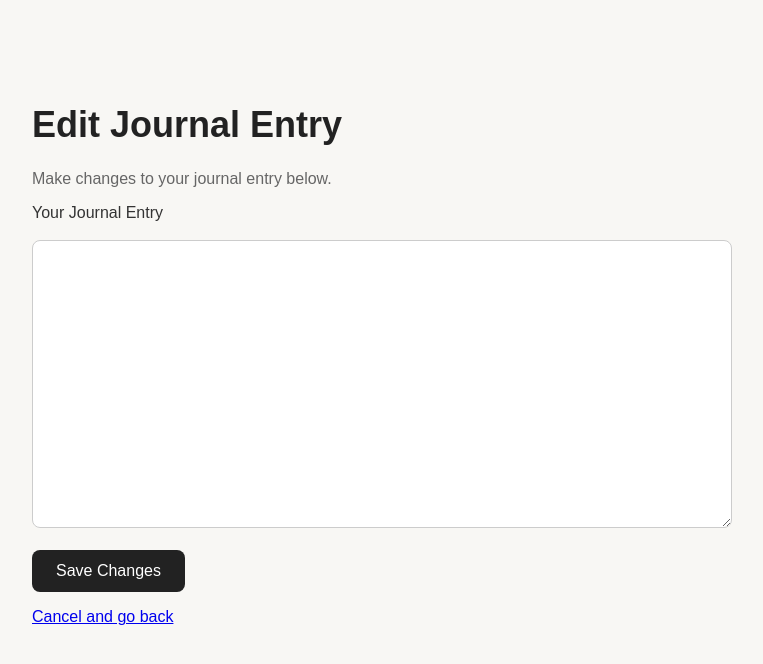
After one commit to bibekshah47/daily-journal, a Flask app: template templates/edit.html in a window 1280 px wide. The commit adds this page. Shown: the top 664 px of the page, without its empty margins (258-1021 px from the left). Run offline with Flask 3, Linux system fonts and the light colour scheme; the template is opened without the code that fills it, so the values that code supplies are empty.

Commit message:
Complete CRUD functionality with edit journal feature

```diff
--- a/app.py
+++ b/app.py
@@ -62,5 +62,39 @@ def delete_entry(entry_id):
     return redirect(url_for("home"))
 
 
+@app.route("/edit/<int:entry_id>", methods=["GET", "POST"])
+def edit_entry(entry_id):
+    connection = sqlite3.connect("journal.db")
+    cursor = connection.cursor()
+
+    if request.method == "POST":
+        updated_content = request.form.get("journal")
+
+        if updated_content and updated_content.strip():
+            cursor.execute(
+                "UPDATE entries SET content = ? WHERE id = ?",
+                (updated_content, entry_id)
+            )
+
+            connection.commit()
+            connection.close()
+
+            return redirect(url_for("home"))
+
+    cursor.execute(
+        "SELECT * FROM entries WHERE id = ?",
+        (entry_id,)
+    )
+
+    entry = cursor.fetchone()
+    connection.close()
+
+    if entry is None:
+        return "Journal entry not found", 404
+
+    return render_template("edit.html", entry=entry)
+
+
+
 if __name__ == "__main__":
     app.run(debug=True, port=5001)
--- a/static/style.css
+++ b/static/style.css
@@ -78,3 +78,19 @@ button:hover {
 .delete-button:hover {
     background-color: #922b21;
 }
+
+
+.edit-button {
+    display: inline-block;
+    background-color: #e8e8e8;
+    color: #333333;
+    padding: 8px 16px;
+    border-radius: 6px;
+    font-size: 14px;
+    text-decoration: none;
+    margin-bottom: 10px;
+}
+
+.edit-button:hover {
+    background-color: #d5d5d5;
+}
--- /dev/null
+++ b/templates/edit.html
@@ -0,0 +1,39 @@
+
+<!DOCTYPE html>
+<html lang="en">
+<head>
+    <meta charset="UTF-8">
+    <meta name="viewport" content="width=device-width, initial-scale=1.0">
+    <title>Edit Journal Entry</title>
+
+    <link rel="stylesheet"
+          href="{{ url_for('static', filename='style.css') }}">
+</head>
+<body>
+
+    <h1>Edit Journal Entry</h1>
+    <p>Make changes to your journal entry below.</p>
+
+    <form action="{{ url_for('edit_entry', entry_id=entry[0]) }}"
+          method="POST">
+
+        <label for="journal">Your Journal Entry</label>
+
+        <br><br>
+
+        <textarea
+            id="journal"
+            name="journal"
+            rows="10">{{ entry[1] }}</textarea>
+
+        <br><br>
+
+        <button type="submit">Save Changes</button>
+    </form>
+
+    <p>
+        <a href="{{ url_for('home') }}">Cancel and go back</a>
+    </p>
+
+</body>
+</html>
```
Also changed, not shown: templates/index.html (+8 -0 lines).
